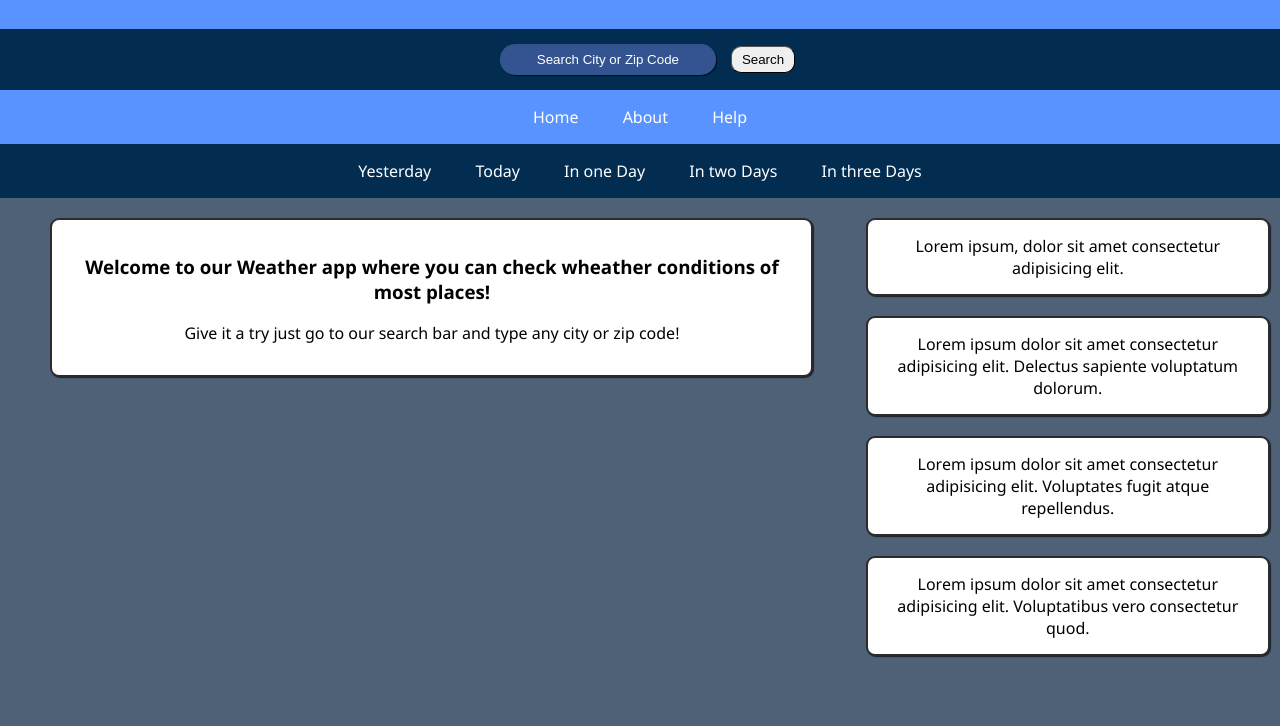
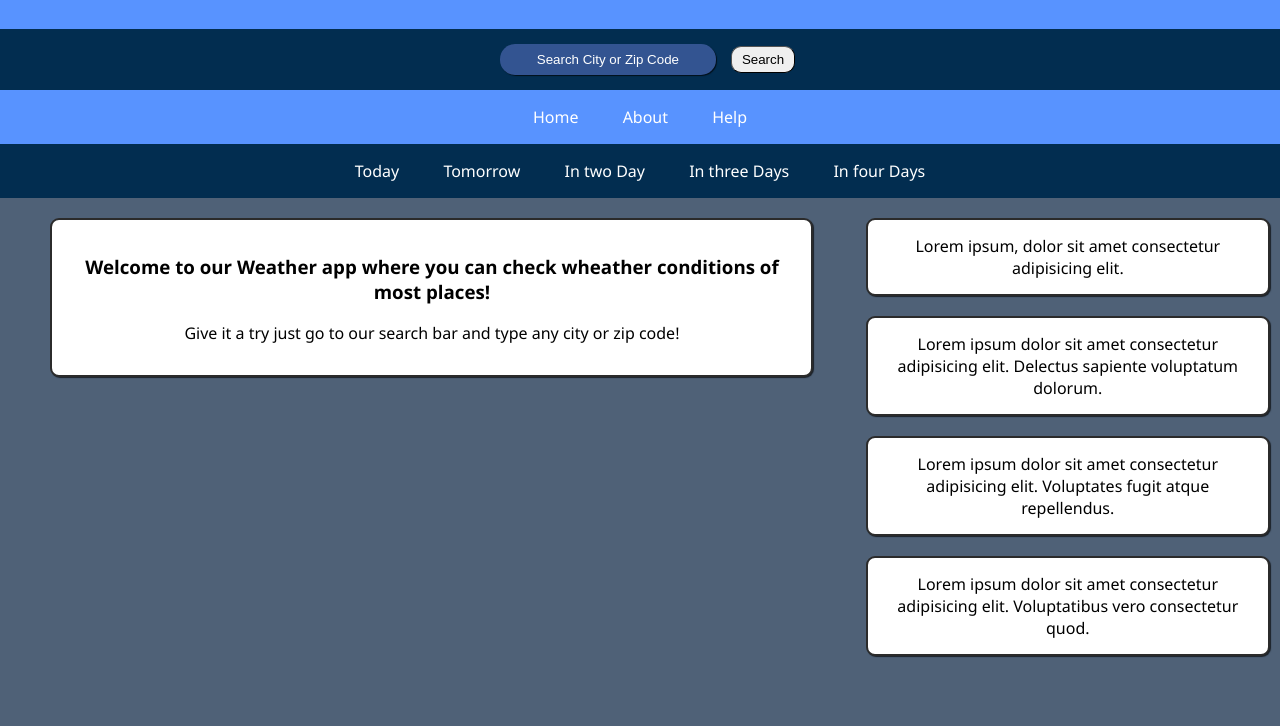
Before and after one commit to sawyeroj/inst377_final, a website: page index.html in a window 1280 px wide. Shown: the part 74-800 px from the top of the page. Drawn offline with nearby package versions, Linux system fonts and the light colour scheme.

Commit message:
Weather Icon added
Favicon Icon added to home page website.

```diff
--- a/index.html
+++ b/index.html
@@ -5,6 +5,7 @@
     <header>
         <a href="/index.html">
             <p>Trip Planner</p>
+            <link rel="icon" type="image/png" href="/weather.png">
         </a>
     </header>
     <title>TripPlanner Home</title>
@@ -33,11 +34,11 @@
             <nav id="main_nav_time">
 
                 <ul>
-                    <li><a href="#" id="yesterday-button">Yesterday</a></li>
                     <li><a href="#" id="today-button">Today</a></li>
-                    <li><a href="#" id="one-days-button">In one Day</a></li>
-                    <li><a href="#" id="two-days-button">In two Days</a></li>
+                    <li><a href="#" id="tomorrow-button">Tomorrow</a></li>
+                    <li><a href="#" id="two-days-button">In two Day</a></li>
                     <li><a href="#" id="three-days-button">In three Days</a></li>
+                    <li><a href="#" id="four-days-button">In four Days</a></li>
                 </ul>
 
             </nav>
```
Also changed, not shown: weather.png (added).
